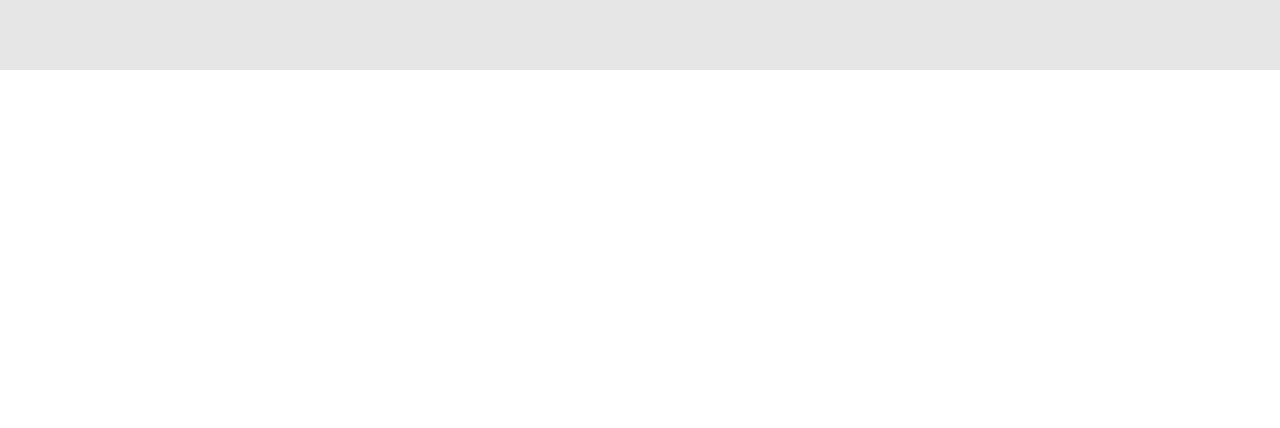
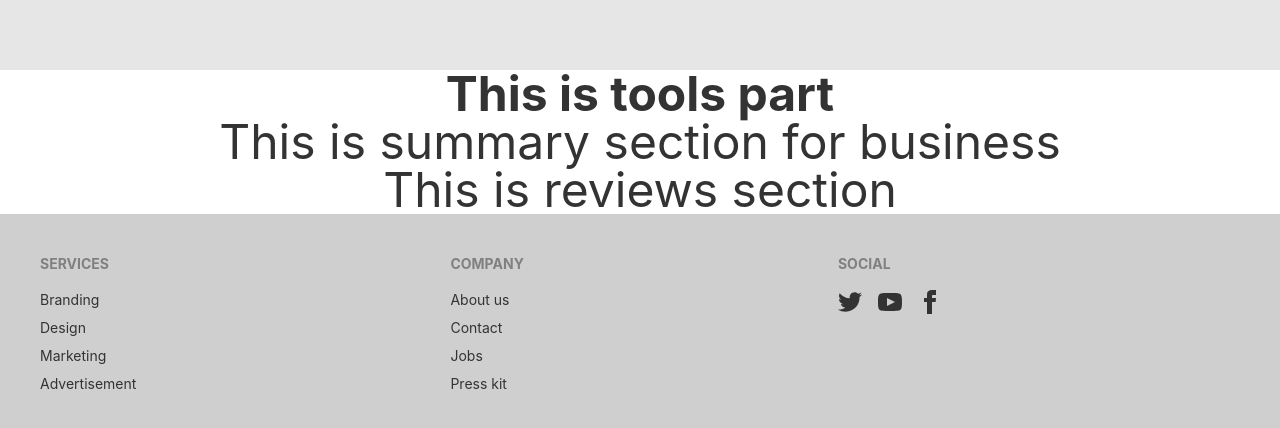
Before and after one commit to SMhamidAzad/Manufacturer-Website-Client, a React (Create React App) app: page / in a window 1280 px wide. Shown: the part 794-1222 px from the top of the page. Before the commit the page ends 864 px from the top, so only its background shows below. Built offline with nearby package versions, Linux system fonts and the light colour scheme.

Commit message:
set homepage componets

```diff
--- a/src/App.js
+++ b/src/App.js
@@ -1,5 +1,6 @@
 import './App.css';
 import Home from './components/Home/Home';
+import Footer from './components/Shared/Footer';
 import Header from './components/Shared/Header';
 
 function App() {
@@ -7,6 +8,7 @@ function App() {
     <div>
      <Header></Header>
      <Home></Home>
+     <Footer></Footer>
     </div>
   );
 }
--- /dev/null
+++ b/src/components/Home/BusinessSummary.js
@@ -0,0 +1,11 @@
+import React from 'react';
+
+const BusinessSummary = () => {
+    return (
+        <div>
+            <h1 className='text-5xl text-center'>This is summary section for business</h1>
+        </div>
+    );
+};
+
+export default BusinessSummary;
--- a/src/components/Home/Home.js
+++ b/src/components/Home/Home.js
@@ -1,10 +1,16 @@
 import React from 'react';
 import Banner from './Banner';
+import BusinessSummary from './BusinessSummary';
+import Reviews from './Reviews';
+import Tools from './Tools';
 
 const Home = () => {
     return (
        <div>
          <Banner></Banner>
+         <Tools></Tools>
+         <BusinessSummary></BusinessSummary>
+         <Reviews></Reviews>
        </div>
     );
 };
--- /dev/null
+++ b/src/components/Home/Reviews.js
@@ -0,0 +1,11 @@
+import React from 'react';
+
+const Reviews = () => {
+    return (
+        <div>
+            <h1 className='text-5xl text-center'>This is reviews section</h1>
+        </div>
+    );
+};
+
+export default Reviews;
--- /dev/null
+++ b/src/components/Home/Tools.js
@@ -0,0 +1,11 @@
+import React from 'react';
+
+const Tools = () => {
+    return (
+        <div>
+            <h1 className='text-5xl text-center font-bold'>This is tools part</h1>
+        </div>
+    );
+};
+
+export default Tools;
--- /dev/null
+++ b/src/components/Shared/Footer.js
@@ -0,0 +1,32 @@
+import React from 'react';
+
+const Footer = () => {
+    return (
+        <footer class="footer p-10 bg-base-300 text-base-content">
+            <div>
+                <span class="footer-title">Services</span>
+                <a class="link link-hover">Branding</a>
+                <a class="link link-hover">Design</a>
+                <a class="link link-hover">Marketing</a>
+                <a class="link link-hover">Advertisement</a>
+            </div>
+            <div>
+                <span class="footer-title">Company</span>
+                <a class="link link-hover">About us</a>
+                <a class="link link-hover">Contact</a>
+                <a class="link link-hover">Jobs</a>
+                <a class="link link-hover">Press kit</a>
+            </div>
+            <div>
+                <span class="footer-title">Social</span>
+                <div class="grid grid-flow-col gap-4">
+                    <a><svg xmlns="http://www.w3.org/2000/svg" width="24" height="24" viewBox="0 0 24 24" class="fill-current"><path d="M24 4.557c-.883.392-1.832.656-2.828.775 1.017-.609 1.798-1.574 2.165-2.724-.951.564-2.005.974-3.127 1.195-.897-.957-2.178-1.555-3.594-1.555-3.179 0-5.515 2.966-4.797 6.045-4.091-.205-7.719-2.165-10.148-5.144-1.29 2.213-.669 5.108 1.523 6.574-.806-.026-1.566-.247-2.229-.616-.054 2.281 1.581 4.415 3.949 4.89-.693.188-1.452.232-2.224.084.626 1.956 2.444 3.379 4.6 3.419-2.07 1.623-4.678 2.348-7.29 2.04 2.179 1.397 4.768 2.212 7.548 2.212 9.142 0 14.307-7.721 13.995-14.646.962-.695 1.797-1.562 2.457-2.549z"></path></svg></a>
+                    <a><svg xmlns="http://www.w3.org/2000/svg" width="24" height="24" viewBox="0 0 24 24" class="fill-current"><path d="M19.615 3.184c-3.604-.246-11.631-.245-15.23 0-3.897.266-4.356 2.62-4.385 8.816.029 6.185.484 8.549 4.385 8.816 3.6.245 11.626.246 15.23 0 3.897-.266 4.356-2.62 4.385-8.816-.029-6.185-.484-8.549-4.385-8.816zm-10.615 12.816v-8l8 3.993-8 4.007z"></path></svg></a>
+                    <a><svg xmlns="http://www.w3.org/2000/svg" width="24" height="24" viewBox="0 0 24 24" class="fill-current"><path d="M9 8h-3v4h3v12h5v-12h3.642l.358-4h-4v-1.667c0-.955.192-1.333 1.115-1.333h2.885v-5h-3.808c-3.596 0-5.192 1.583-5.192 4.615v3.385z"></path></svg></a>
+                </div>
+            </div>
+        </footer>
+    );
+};
+
+export default Footer;
```
